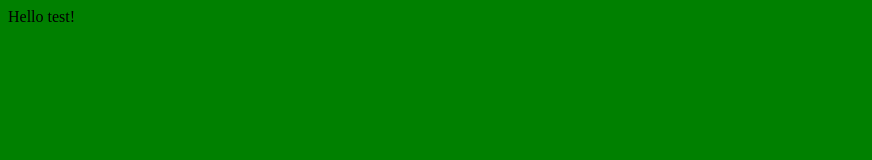
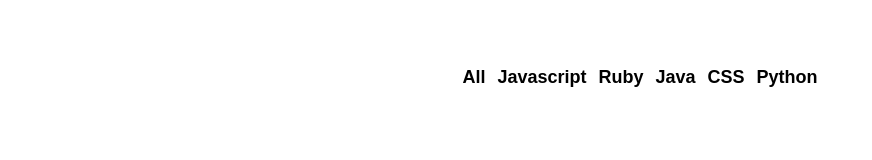
Before and after one commit to MarcinPietkiewicz/github-compare, a React app: page / in a window 1280 px wide. Shown: the whole page, without its empty margins (0-872 px from the left). Built offline with nearby package versions, Linux system fonts and the light colour scheme.

Commit message:
Added menu items list

```diff
--- /dev/null
+++ b/app/components/Popular.js
@@ -0,0 +1,19 @@
+import React from 'react';
+
+export default class Popular extends React.Component {
+    render() {
+        const languages = ['All', 'Javascript', 'Ruby', 'Java', 'CSS', 'Python'];
+
+        return (
+            <ul className='flex-center'>
+                {languages.map(language => (
+                    <li key={language}>
+                        <button className='btn-clear nav-link'>
+                            {language}
+                        </button>
+                    </li>
+                ))}
+            </ul>
+        )
+    }
+}
--- a/app/index.css
+++ b/app/index.css
@@ -1,3 +1,43 @@
+html, body, #app {
+    margin:0px;
+    height: 100%;
+    width: 100%;
+}
+
 body{
-    background:green;
+    font-family: -apple-system,BlinkMacSystemFont,Segoe UI,Roboto,Oxygen-Sans,Ubuntu,Cantarell, Helvetica Neue, sans-serif;
 }
+
+ul{
+    padding:0;
+    /* background-color: yellow; */
+}
+
+li{
+    list-style-type:none;
+}
+
+.container {
+    max-width:1200px;
+    margin:0px auto;
+    padding:50px;
+}
+
+.flex-center{
+    display:flex;
+    justify-content: center;
+    align-items: center;
+}
+
+
+.btn-clear{
+    border:none;
+    background:transparent;
+}
+
+.nav-link{
+    font-size:18px;
+    font-weight:bold;
+    text-decoration:none;
+    color:inherit;
+}
--- a/app/index.js
+++ b/app/index.js
@@ -1,11 +1,15 @@
 import React from 'react';
 import ReactDOM from 'react-dom';
 import './index.css';
+import Popular from './components/Popular'
 
 class App extends React.Component{
     render(){
-        return <div>Hello test!</div>
-    }
+        return (
+        <div className='container'>
+            <Popular />
+        </div>
+        )}
 }
 
 ReactDOM.render(
```
